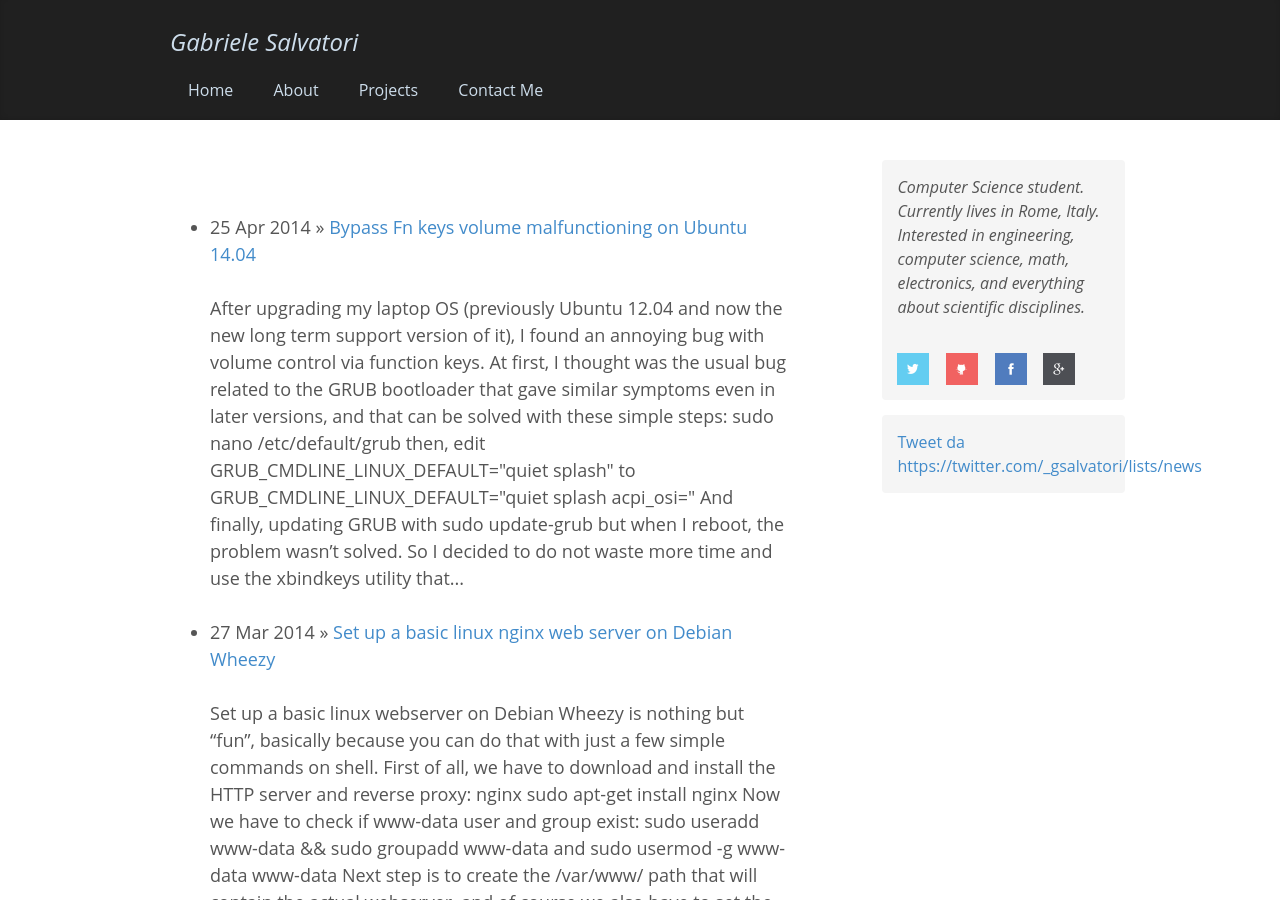
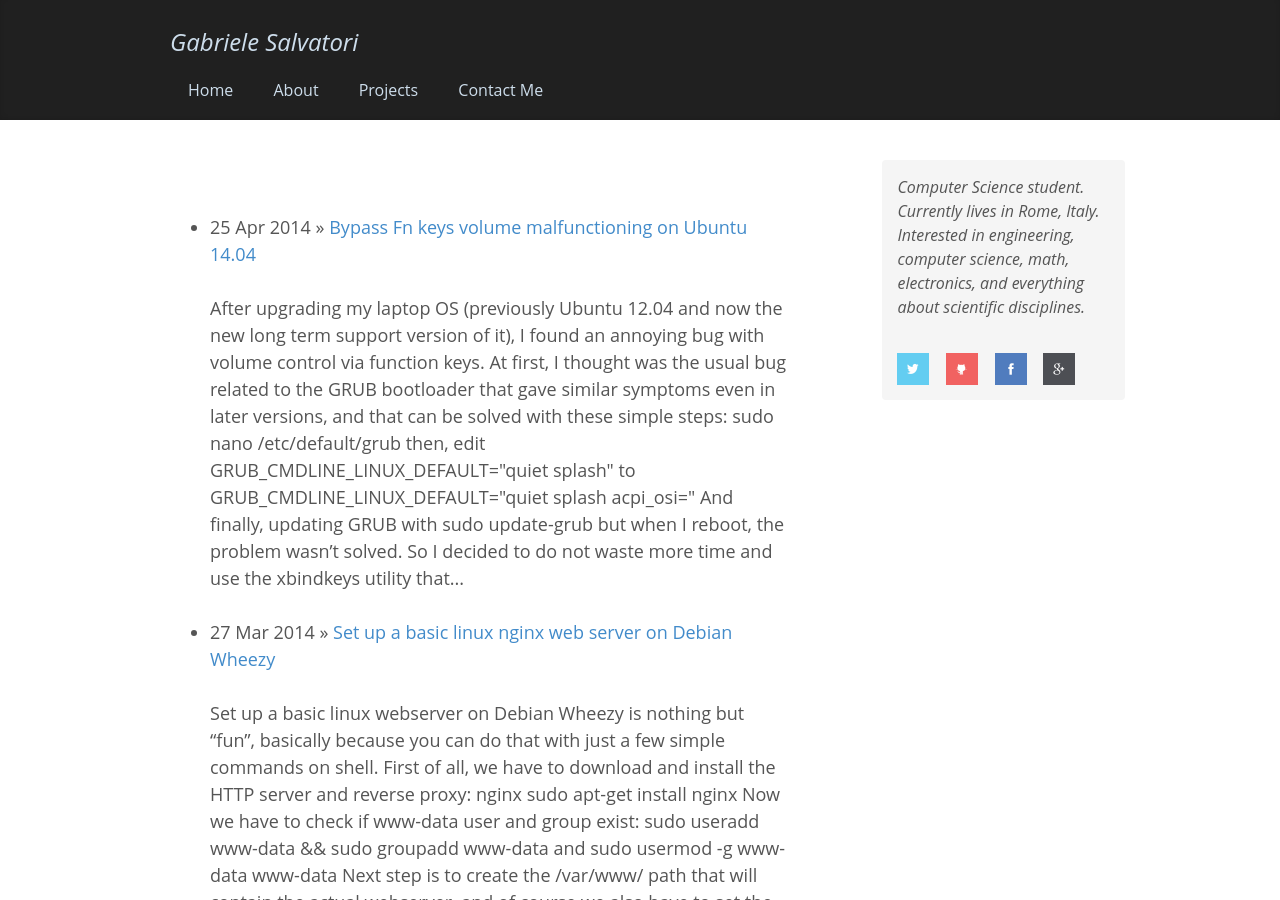
Before and after one commit to gsalvatori/salvatorigabriele.com, a Jekyll site: the page built from index.html, in a window 1280 px wide and 900 px high. Built offline with Jekyll 4.4.1, drawn with Linux system fonts in a browser that asks for light colours; nearby versions of some CDN libraries; library files that are not in the unit come from our copies; Markdown is read by kramdown in place of the engine named in the settings; comment, search, counter and statistics services are not loaded.

Commit message:
Update default.html

```diff
--- a/_layouts/default.html
+++ b/_layouts/default.html
@@ -67,11 +67,6 @@
             <a href="https://plus.google.com/+GabrieleSalvatori" target="_blank"><img src="/images/g+.png" border="0" width="32" height="32" /></a>&nbsp;&nbsp;&nbsp;
           </div>
 
-          <div class="sidebar-module sidebar-module-inset">
-          <a class="twitter-timeline" href="https://twitter.com/_gsalvatori/lists/news" data-widget-id="532844078128308227">Tweet da https://twitter.com/_gsalvatori/lists/news</a>
-<script>!function(d,s,id){var js,fjs=d.getElementsByTagName(s)[0],p=/^http:/.test(d.location)?'http':'https';if(!d.getElementById(id)){js=d.createElement(s);js.id=id;js.src=p+"://platform.twitter.com/widgets.js";fjs.parentNode.insertBefore(js,fjs);}}(document,"script","twitter-wjs");</script>
-          </div>
-
 
       </div><!-- /.row -->
 
```
